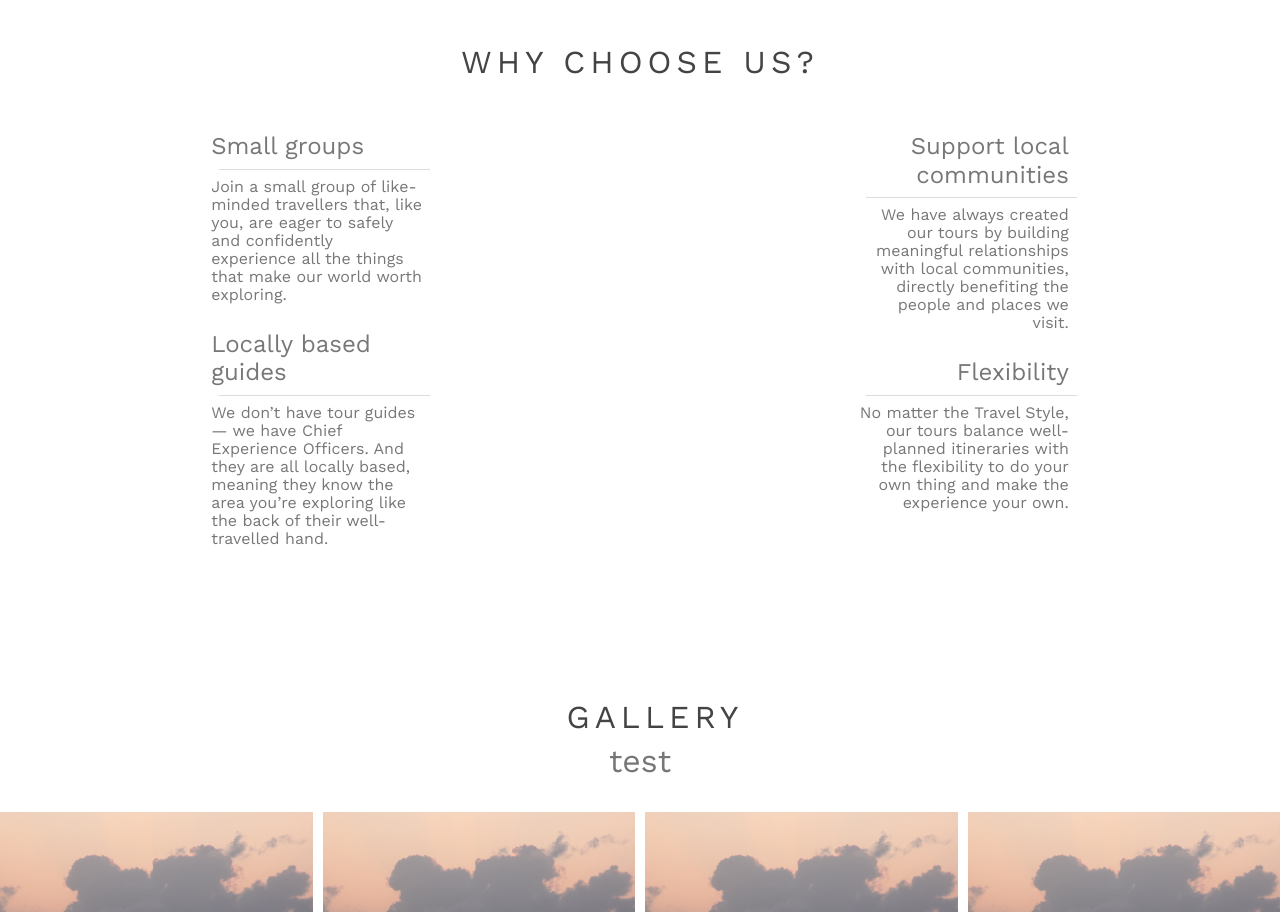
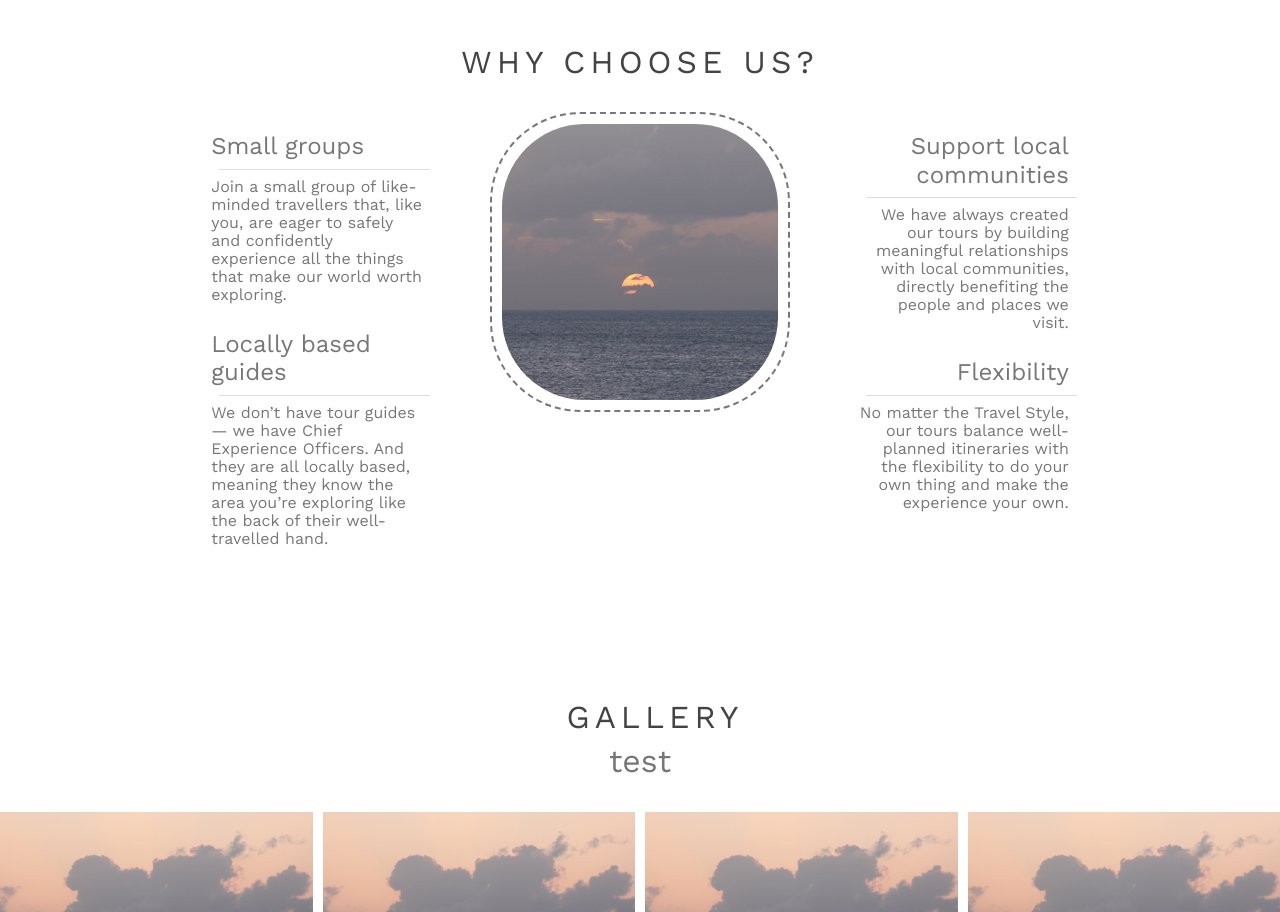
Before and after one commit to Code-Institute-Submissions/TheRoadisHome, a plain HTML site: page index.html in a window 1280 px wide. Shown: the part 820-1732 px from the top of the page. Drawn offline with nearby package versions, Linux system fonts and the light colour scheme.

Commit message:
add image to why choose us section

```diff
--- a/assets/css/style.css
+++ b/assets/css/style.css
@@ -226,3 +226,18 @@ hr {
     text-align: center;
     font-size: 200%
 }
+
+#circle-container {
+    width: 300px;
+    height: 300px;
+    padding: 10px;
+    border: 2px dashed #777777;
+    border-radius: 30%;
+    margin: 0 auto;
+}
+
+#circle-cover-bg {
+    background: url('/assets/images/sun.jpeg') no-repeat center center;
+    height: 100%;
+    border-radius: 30%;
+}
--- a/index.html
+++ b/index.html
@@ -118,6 +118,11 @@
 
     </div>
     <div id="center-why">
+        <div id="circle-container">
+            <div id="circle-cover-bg">
+
+            </div>
+        </div>
 
     </div>
 
```
